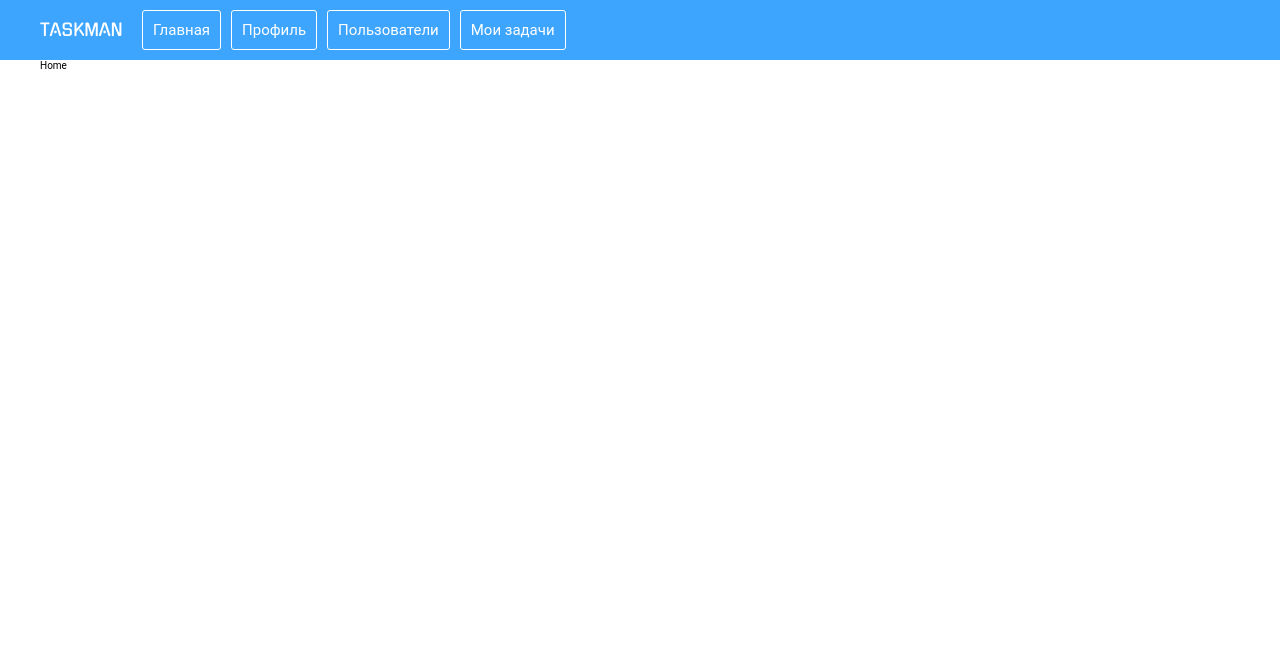
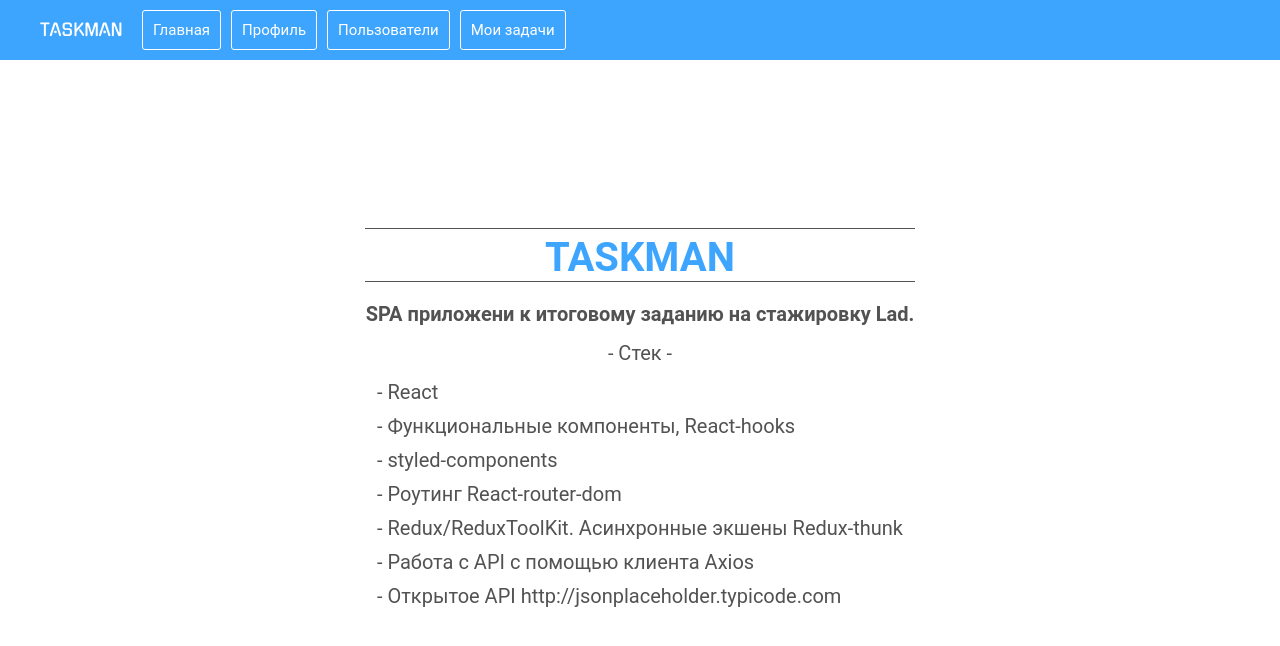
Before and after one commit to evkondr/taskman, a React (Create React App) app: page / in a window 1280 px wide. Shown: the top 646 px of the page. Built offline with nearby package versions, Linux system fonts and the light colour scheme.

Commit message:
feat: add content for Home page and styles for container

```diff
--- a/src/App.tsx
+++ b/src/App.tsx
@@ -9,7 +9,13 @@ import Home from './components/pages/Home';
 import Profile from './components/pages/Profile';
 import Users from './components/pages/Users';
 import Tasks from './components/pages/Tasks';
+import styled from 'styled-components';
 
+const Main = styled.main`
+  height: 100%;
+  color: #525252;
+  padding: 70px 10px 10px;
+`
 function App() {
   return (
     <>
@@ -19,7 +25,7 @@ function App() {
         </Logo>
         <Navigation />
       </Header>
-      <main>
+      <Main>
           <Container>
             <Routes>
                 <Route path="/" element={<Home />}/>
@@ -28,7 +34,7 @@ function App() {
                 <Route path="tasks" element={<Tasks />}/>
               </Routes>
           </Container>
-        </main>
+        </Main>
     </>
   );
 }
--- a/src/components/Container.tsx
+++ b/src/components/Container.tsx
@@ -2,15 +2,20 @@ import React from "react";
 import styled from "styled-components";
 import { IChildren } from "../interfaces";
 
+interface ICenter extends IChildren{
+    centered?: boolean | undefined
+}
+//STYLES
 const StyledContainer = styled.div`
     display: flex;
-    align-items: center;
+    align-items: ${(props:ICenter) => props.centered?"center":"flex-start"};
     max-width: 1200px;
     margin: 0 auto;
     height: 100%;
 `
-const Container = ({ children }:IChildren) => {
-    return <StyledContainer>
+//COMPONENT
+const Container = ({children, centered}:ICenter) => {
+    return <StyledContainer centered={centered}>
         {children}
     </StyledContainer>
 }
--- a/src/components/Header.tsx
+++ b/src/components/Header.tsx
@@ -4,6 +4,7 @@ import { IChildren } from "../interfaces";
 import Container from "./Container";
 
 const StyledHeader = styled.header`
+    position: absolute;
     width: 100%;
     background-color: #3ea5ff;
     padding: 10px;
@@ -11,7 +12,7 @@ const StyledHeader = styled.header`
 
 const Header = ({ children }:IChildren) => {
     return <StyledHeader>
-        <Container>
+        <Container centered>
             {children}
         </Container>
     </StyledHeader>
--- a/src/components/pages/Home.tsx
+++ b/src/components/pages/Home.tsx
@@ -1,9 +1,43 @@
 import React from "react";
 import styled from "styled-components";
 
+const StyledAbout = styled.div`
+    display: flex;
+    flex-direction: column;
+    align-items: center;
+    justify-content: center;
+    width: 100%;
+    height: 100%;
+    font-size: 2rem;
+    *{
+        margin-bottom: 15px;
+    }
+    h1{
+        width: 550px;
+        text-align: center;
+        border-top: 1px solid #525252;
+        border-bottom: 1px solid #525252;
+        color: #3ea5ff;
+        padding-top: 5px;
+        margin-bottom: 20px;
+    }
+    h2{
+        font-size: 2rem;
+    }
+    li{
+        margin-bottom: 10px;
+    }
+`
 const Home = () => {
-    return <div>
-        Home
-    </div>
+    const steck = ["React", "Функциональные компоненты, React-hooks", "styled-components", "Роутинг React-router-dom",
+    "Redux/ReduxToolKit. Асинхронные экшены Redux-thunk", "Работа с API с помощью клиента Axios", "Открытое API http://jsonplaceholder.typicode.com"]
+    return <StyledAbout>
+        <h1>TASKMAN</h1>
+        <h2>SPA приложени к итоговому заданию на стажировку Lad.</h2>
+        <p>- Стек -</p>
+        <ul>
+            {steck.map(item => <li>- {item}</li>)}
+        </ul>
+    </StyledAbout>
 }
 export default Home;
--- a/src/index.tsx
+++ b/src/index.tsx
@@ -19,12 +19,14 @@ const GlobalStyle = createGlobalStyle`
   }
   html,
   body {
-    width: 100vw;
-    height: 100vh;
     font-size: 10px;
     font-family: 'Roboto', sans-serif;
     -webkit-font-smoothing: antialiased;
     -moz-osx-font-smoothing: grayscale;
+  }
+  #root{
+    width: 100vw;
+    height: 100vh;
   }
 `
 
```
